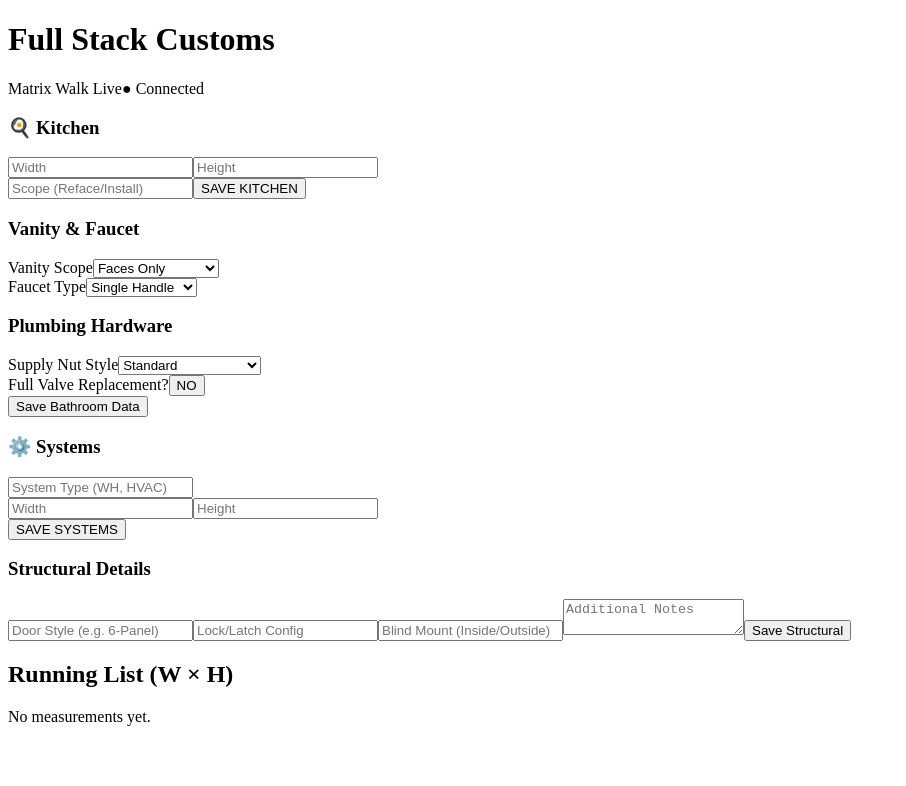
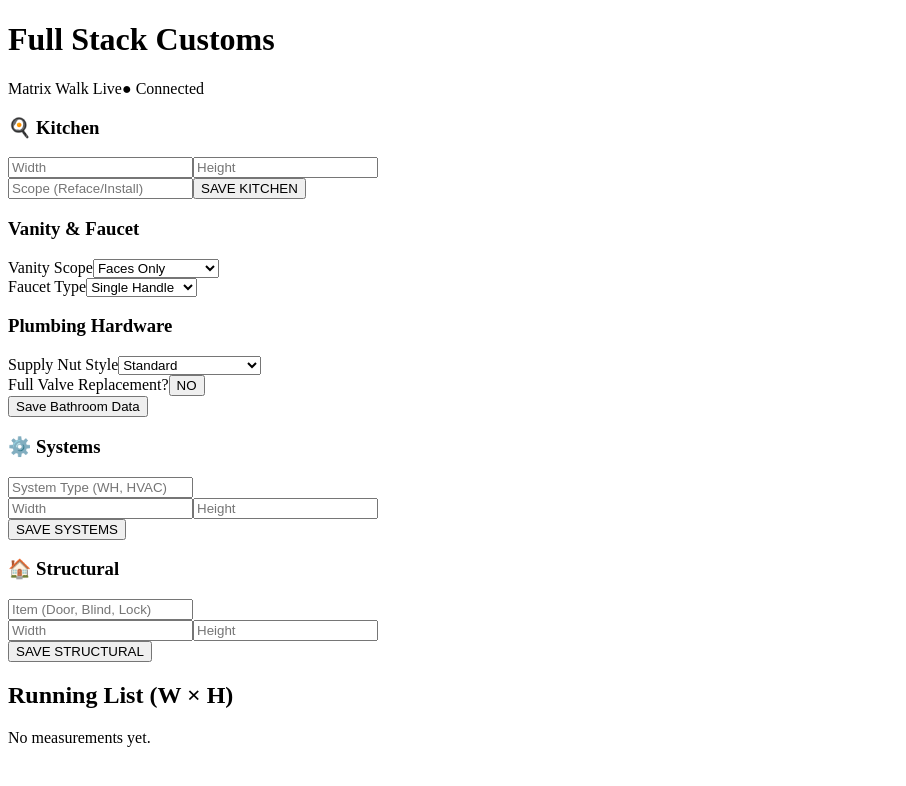
Before and after one commit to miklamx/matrix-walk-app, a React (Create React App) app in the folder frontend/: page / in a window 1280 px wide. Shown: the top 786 px of the page, without its empty margins (0-906 px from the left). Built offline with nearby package versions, Linux system fonts and the light colour scheme.

Commit message:
Update StructuralForm.js

```diff
--- a/frontend/src/StructuralForm.js
+++ b/frontend/src/StructuralForm.js
@@ -1,54 +1,31 @@
 import React, { useState } from 'react';
 
 const StructuralForm = ({ onSave }) => {
-  const [formData, setFormData] = useState({
-    doorStyle: '',
-    lockLatchConfig: '',
-    windowBlindMount: '',
-    notes: ''
-  });
+  const [width, setWidth] = useState('');
+  const [height, setHeight] = useState('');
+  const [desc, setDesc] = useState('');
 
   const handleSubmit = (e) => {
     e.preventDefault();
-    // This matches the format for your Google Sheet: Location, Width, Height, Notes
     onSave({
-      location: `Structural: ${formData.doorStyle}`,
-      width: formData.lockLatchConfig, // Using your W x H format logic
-      height: formData.windowBlindMount,
-      notes: formData.notes
+      location: `Structural: ${desc}`,
+      width: width,
+      height: height,
+      notes: 'Door/Window/Lock'
     });
+    setWidth(''); setHeight(''); setDesc('');
   };
 
   return (
-    <div className="p-4 border rounded bg-gray-50 shadow-sm">
-      <h3 className="text-lg font-bold mb-3">Structural Details</h3>
+    <div className="bg-white p-4 rounded shadow border-l-4 border-gray-600">
+      <h3 className="font-bold text-lg mb-2">🏠 Structural</h3>
       <form onSubmit={handleSubmit} className="space-y-3">
-        <input
-          type="text"
-          placeholder="Door Style (e.g. 6-Panel)"
-          className="w-full p-2 border"
-          onChange={(e) => setFormData({...formData, doorStyle: e.target.value})}
-        />
-        <input
-          type="text"
-          placeholder="Lock/Latch Config"
-          className="w-full p-2 border"
-          onChange={(e) => setFormData({...formData, lockLatchConfig: e.target.value})}
-        />
-        <input
-          type="text"
-          placeholder="Blind Mount (Inside/Outside)"
-          className="w-full p-2 border"
-          onChange={(e) => setFormData({...formData, windowBlindMount: e.target.value})}
-        />
-        <textarea
-          placeholder="Additional Notes"
-          className="w-full p-2 border"
-          onChange={(e) => setFormData({...formData, notes: e.target.value})}
-        />
-        <button type="submit" className="w-full bg-blue-600 text-white p-2 rounded">
-          Save Structural
-        </button>
+        <input type="text" placeholder="Item (Door, Blind, Lock)" value={desc} className="w-full p-2 border rounded" onChange={(e) => setDesc(e.target.value)} />
+        <div className="grid grid-cols-2 gap-2">
+          <input type="text" placeholder="Width" value={width} className="p-2 border rounded" onChange={(e) => setWidth(e.target.value)} />
+          <input type="text" placeholder="Height" value={height} className="p-2 border rounded" onChange={(e) => setHeight(e.target.value)} />
+        </div>
+        <button type="submit" className="w-full bg-gray-700 text-white p-2 rounded font-bold">SAVE STRUCTURAL</button>
       </form>
     </div>
   );
```
